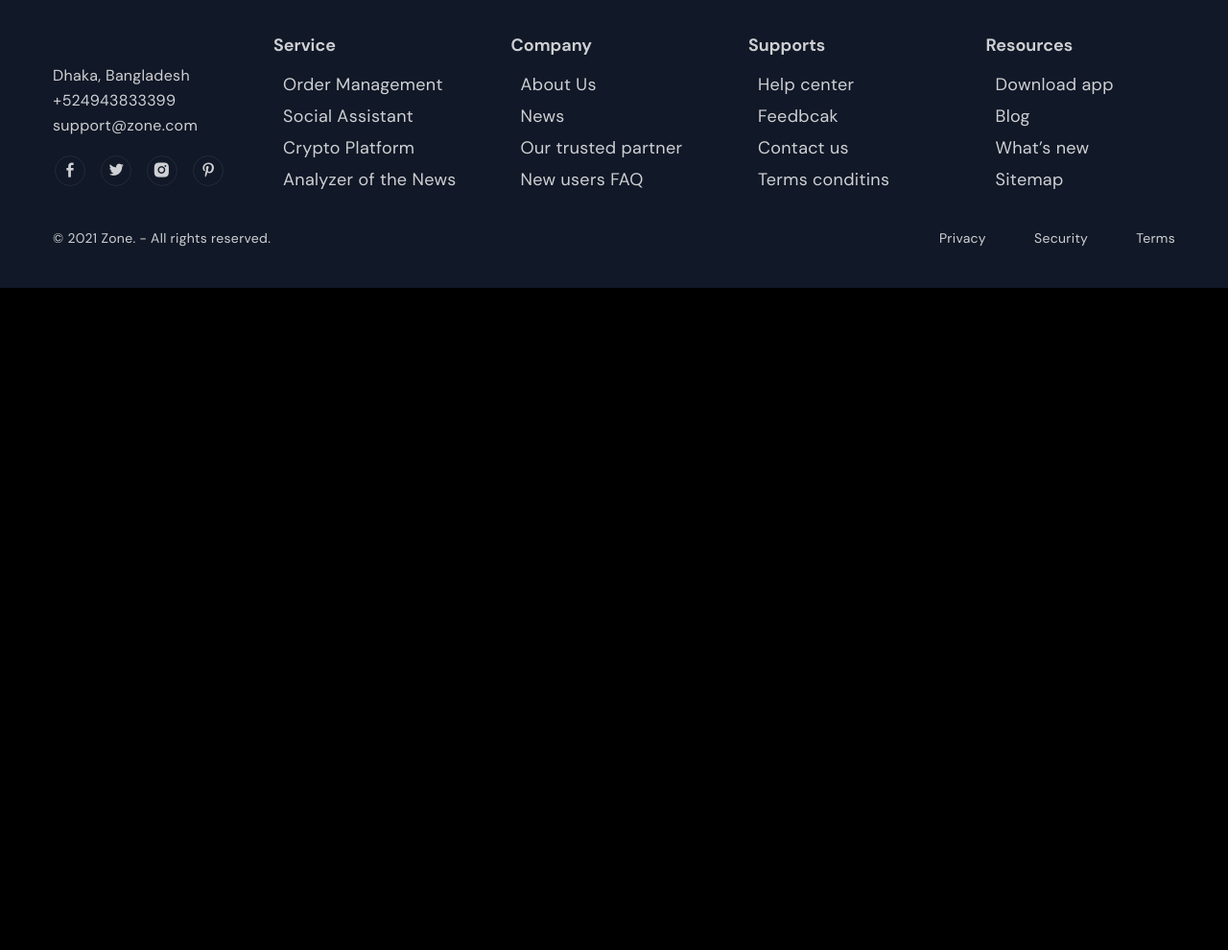
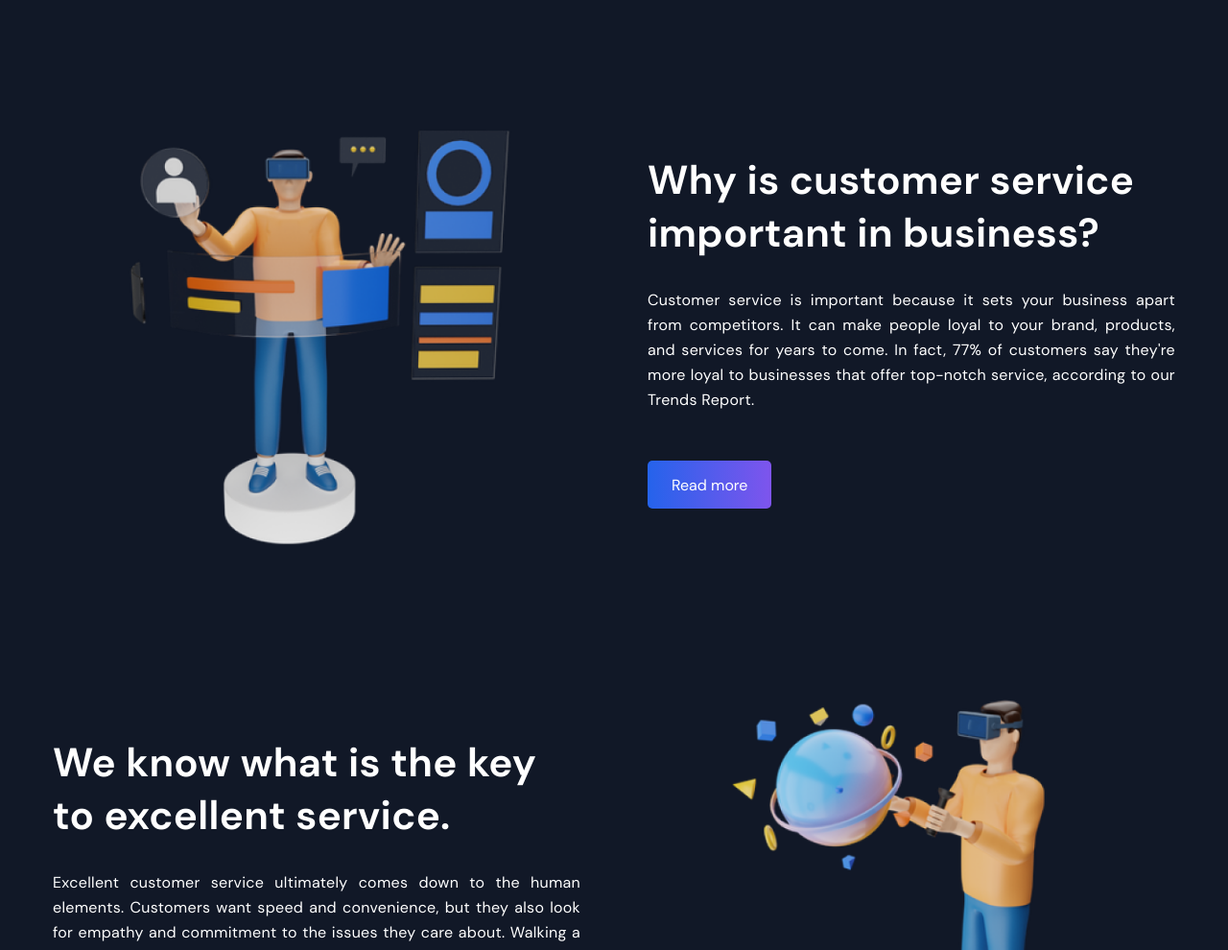
Before and after one commit to prazhenik/V-zone, a website built with webpack: page src/home.html in a window 1280 px wide. Shown: the part 1810-2800 px from the top of the page at 96% size. Before the commit the page ends 2110 px from the top, so only its background shows below. Built offline with nearby package versions, Linux system fonts and the light colour scheme; files whose address does not match are found by name; a web font is replaced by a local one.

Commit message:
articles

```diff
--- a/src/home.html
+++ b/src/home.html
@@ -105,7 +105,8 @@
 						<div class="service__cards">
 							<div class="service__card  service-card service-card_order">
 								<div class="service-card__body">
-									<img class="service-card__icon" src="@img/icons/content/service-order.png" alt="service-order.png"></img>
+									<img class="service-card__icon" src="@img/icons/content/service-order.png"
+										alt="service-order.png"></img>
 									<h3 class="service-card__title">Order Management</h3>
 									<p class="service-card__text">Lorem ipsum dolor sit amet, consectetur the adipiscing elit.
 										Sed quis accumsan nisi Ut ut felis congue nisl hendrerit commodo.</p>
@@ -114,7 +115,8 @@
 							</div>
 							<div class="service__card service-card service-card_social ">
 								<div class="service-card__body">
-									<img class="service-card__icon" src="@img/icons/content/service-bars.png" alt="service-bars.png"></img>
+									<img class="service-card__icon" src="@img/icons/content/service-bars.png"
+										alt="service-bars.png"></img>
 									<h3 class="service-card__title">Social Assistant</h3>
 									<p class="service-card__text">Lorem ipsum dolor sit amet, consectetur the adipiscing elit.
 										Sed quis accumsan nisi Ut ut felis congue nisl hendrerit commodo.</p>
@@ -123,7 +125,8 @@
 							</div>
 							<div class="service__card service-card service-card_crypto">
 								<div class="service-card__body">
-									<img class="service-card__icon" src="@img/icons/content/service-bitcoin.png" alt="service-bitcoin.png"></img>
+									<img class="service-card__icon" src="@img/icons/content/service-bitcoin.png"
+										alt="service-bitcoin.png"></img>
 									<h3 class="service-card__title">Crypto Platform</h3>
 									<p class="service-card__text">Lorem ipsum dolor sit amet, consectetur the adipiscing elit.
 										Sed quis accumsan nisi Ut ut felis congue nisl hendrerit commodo.</p>
@@ -132,7 +135,8 @@
 							</div>
 							<div class="service__card service-card service-card_modules">
 								<div class="service-card__body">
-									<img class="service-card__icon" src="@img/icons/content/service-engeneer.png" alt="service-engeneer.png"></img>
+									<img class="service-card__icon" src="@img/icons/content/service-engeneer.png"
+										alt="service-engeneer.png"></img>
 									<h3 class="service-card__title">Smart Trading Modules</h3>
 									<p class="service-card__text">Lorem ipsum dolor sit amet, consectetur the adipiscing elit.
 										Sed quis accumsan nisi Ut ut felis congue nisl hendrerit commodo.</p>
@@ -141,7 +145,8 @@
 							</div>
 							<div class="service__card service-card service-card_analyzer">
 								<div class="service-card__body">
-									<img class="service-card__icon" src="@img/icons/content/service-graph.png" alt="sservice-graph.png"></img>
+									<img class="service-card__icon" src="@img/icons/content/service-graph.png"
+										alt="sservice-graph.png"></img>
 									<h3 class="service-card__title">Analyzer of the News</h3>
 									<p class="service-card__text">Lorem ipsum dolor sit amet, consectetur the adipiscing elit.
 										Sed quis accumsan nisi Ut ut felis congue nisl hendrerit commodo.</p>
@@ -150,7 +155,8 @@
 							</div>
 							<div class="service__card service-card service-card_price">
 								<div class="service-card__body">
-									<img class="service-card__icon" src="@img/icons/content/service-analyses.png" alt="service-analyses.png"></img>
+									<img class="service-card__icon" src="@img/icons/content/service-analyses.png"
+										alt="service-analyses.png"></img>
 									<h3 class="service-card__title">Module of Price Notification</h3>
 									<p class="service-card__text">Lorem ipsum dolor sit amet, consectetur the adipiscing elit.
 										Sed quis accumsan nisi Ut ut felis congue nisl hendrerit commodo.</p>
@@ -158,6 +164,41 @@
 								</div>
 							</div>
 						</div>
+					</section>
+					<section class="articles">
+						<article class="articles__article article article_importance">
+							<div class="article__image">
+								<img src="@img/complete-img.png" alt="complete-img.png">
+							</div>
+							<div class="article__offer article-offer">
+								<h3 class="article-offer__title _section-title">Why is customer service important in business?
+								</h3>
+								<p class="article-offer__subtitle _section-subtitle">
+									Customer service is important because it sets your business apart from competitors. It can
+									make people loyal to your brand, products, and services for years to come. In fact, 77% of
+									customers say they're more loyal to businesses that offer top-notch service, according to our
+									Trends Report.
+								</p>
+								<button type="button" class="article-offer__btn btn">Read more</button>
+							</div>
+						</article>
+						<article class="articles__article article article_knowleges">
+							<div class="article__image">
+								<img src="@img/customer-needs-img.png" alt="customer-needs-img.png">
+							</div>
+							<div class="article__offer article-offer">
+								<h3 class="article-offer__title _section-title">We know what is the key to excellent service.
+								</h3>
+								<p class="article-offer__subtitle _section-subtitle">
+									Excellent customer service ultimately comes down to the human elements. Customers want speed
+									and convenience, but they also look for empathy and commitment to the issues they care about.
+									Walking a mile in customers' shoes has big-time business value: 61% of customers say they
+									will spend more to buy from a company that is empathetic and understanding, according to our
+									Trends Report.
+								</p>
+								<button type="button" class="article-offer__btn btn">Read more</button>
+							</div>
+						</article>
 					</section>
 				</div>
 			</div>
--- a/src/scss/base/buttons.scss
+++ b/src/scss/base/buttons.scss
@@ -23,6 +23,7 @@
 	width: auto;
 	overflow: hidden;
 	min-height: rem(50);
+	border-radius: 5px;
 	//@include adaptiveValue("min-height", 50, 40);
 	@include adaptiveValue("padding-left", 25, 15);
 	@include adaptiveValue("padding-right", 25, 15);
--- a/src/scss/common.scss
+++ b/src/scss/common.scss
@@ -3,6 +3,10 @@
 section {
 	@include adaptiveValue("padding-top", 70, 30);
 	@include adaptiveValue("padding-bottom", 70, 30);
+}
+
+.btn{
+	background: linear-gradient(90.35deg, #2563eb 0.36%, #d946ef 201.02%);
 }
 
 .color-spots {
--- a/src/scss/header.scss
+++ b/src/scss/header.scss
@@ -42,7 +42,6 @@
 ._popup-link {
 	flex: 0 0 auto; // не дает сжать кнопку
 	&__btn_header {
-		background: linear-gradient(90.35deg, #2563eb 0.36%, #d946ef 201.02%);
 		@media (max-width: $mobile) {
 			display: none;
 		}
--- a/src/scss/home.scss
+++ b/src/scss/home.scss
@@ -42,11 +42,15 @@
 .main-offer {
 	// .main-offer__title
 	&__title {
-		margin: rem(0) auto rem(30);
+		&:not(:last-child) {
+			margin: rem(0) auto rem(30);
+		}
 	}
 	// .main-offer__subtitle
 	&__subtitle {
-		margin: rem(0) rem(0) rem(30) rem(0);
+		&:not(:last-child) {
+			margin: rem(0) rem(0) rem(30) rem(0);
+		}
 	}
 	// .main-offer__buttons
 	&__buttons {
@@ -63,6 +67,7 @@
 	align-items: center;
 	justify-content: center;
 	min-height: rem(50);
+	cursor: pointer;
 	@include adaptiveValue("min-height", 50, 50);
 	@media (max-width: $mobileSmall) {
 		width: 90%;
@@ -89,7 +94,6 @@
 	&__btn {
 		&_offer {
 			display: inline-block;
-			background: linear-gradient(90.35deg, #2563eb 0.36%, #d946ef 201.02%);
 			@media (max-width: $mobileSmall) {
 				width: 90%;
 			}
@@ -130,7 +134,6 @@
 	}
 	// .service__card
 	&__card {
-
 	}
 }
 
@@ -177,3 +180,88 @@
 		}
 	}
 }
+
+//-------articles-------
+
+.articles {
+	display: flex;
+	@include adaptiveValue("row-gap", 140, 60);
+	flex-wrap: wrap;
+	// .articles__article
+	&__article {
+	}
+}
+.article {
+	display: flex;
+	column-gap: 20px;
+	row-gap: 30px;
+	justify-content: space-between;
+	align-items: center;
+	width: 100%;
+	@media (max-width: $mobile) {
+		justify-content: center;
+		flex-wrap: wrap;
+		text-align: center;
+	}
+	// .article_importance
+	&_importance {
+	}
+	// .article_knowleges
+	&_knowleges {
+		flex-direction: row-reverse;
+	}
+	// .article__image
+	&__image {
+		position: relative;
+		flex: 1 0 40%;
+		max-width: rem(555);
+		@include adaptiveValue("height", 480, 300, 1220, 576, 1);
+		overflow: hidden;
+		@media (max-width: $mobile) {
+			flex: 1 0 100%;
+		}
+		& img {
+			position: absolute;
+			top: 47%;
+			left: 50%;
+			transform: translate(-50%, -50%);
+			width: 110%;
+			height: 110%;
+			object-fit: contain;
+		}
+	}
+	// .article__offer
+	&__offer {
+		flex: 0 1 50%;
+		max-width: rem(550);
+		@media (max-width: $mobile) {
+			flex: 0 1 100%;
+		}
+	}
+}
+.article-offer {
+	// .article-offer__title
+	&__title {
+		&:not(:last-child) {
+			@include adaptiveValue("margin-bottom", 30, 20);
+		}
+		@media (max-width: $mobile) {
+			//max-width: rem(500);
+		}
+
+	}
+	// .article-offer__subtitle
+	&__subtitle {
+		text-align: justify;
+		@include adaptiveValue("font-size", 16, 12);
+		&:not(:last-child) {
+			@include adaptiveValue("margin-bottom", 50, 30);
+		}
+	}
+	// .article-offer__btn
+	&__btn {
+		@media (max-width: $mobile) {
+			width: 90%;
+		}
+	}
+}
```
Also changed, not shown: dist/css/style.css, dist/css/style.min.css, dist/home.html.
